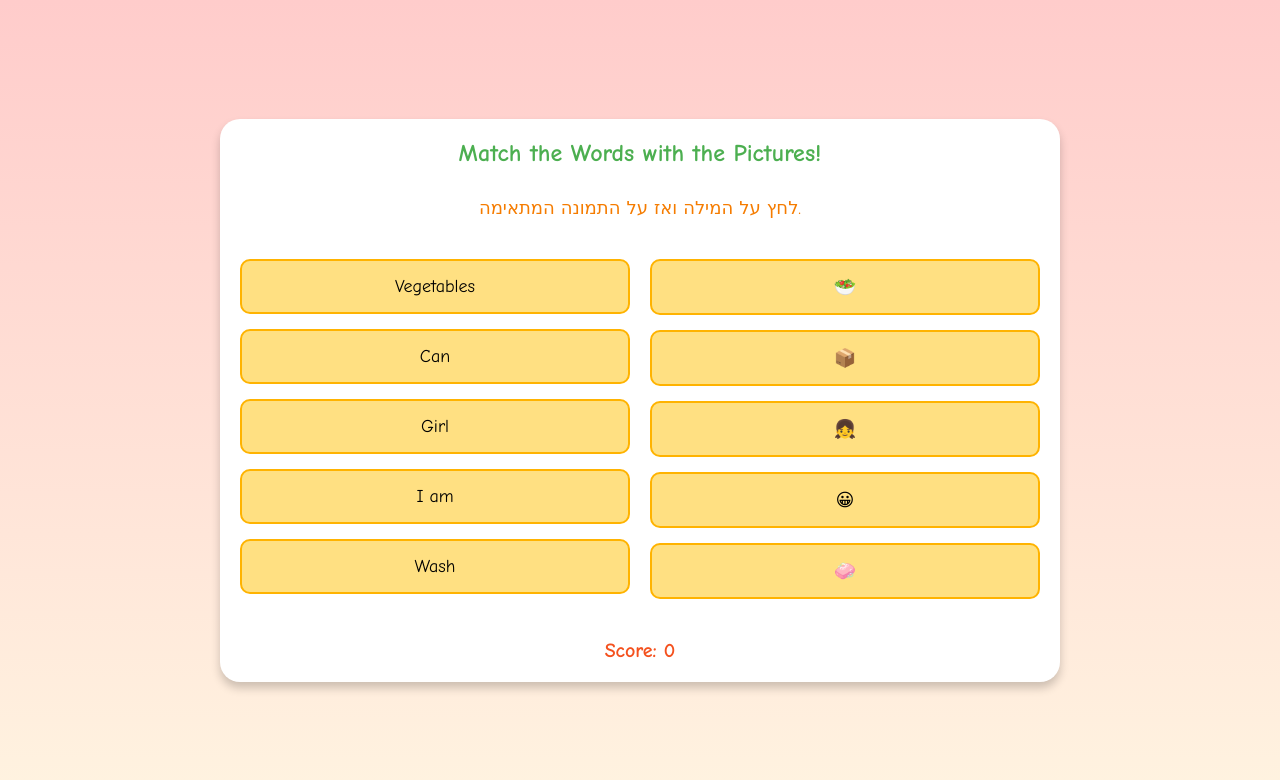
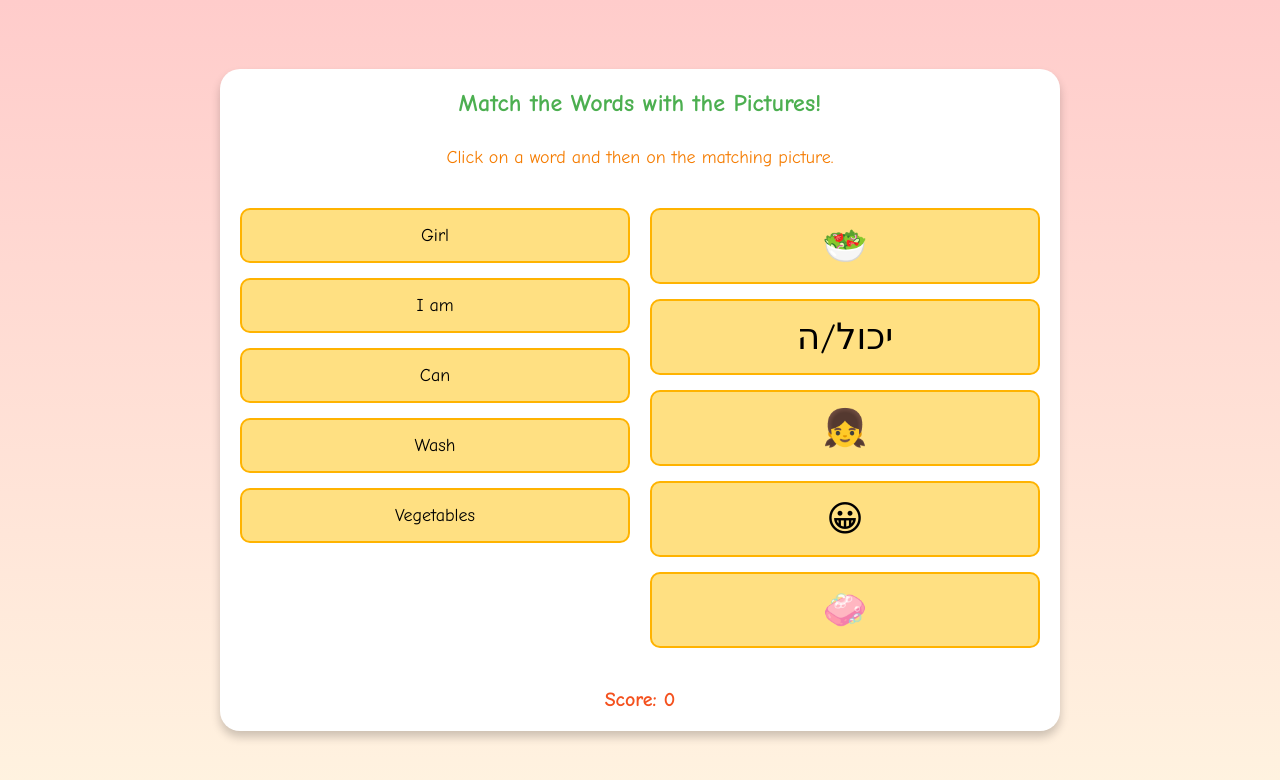
Before and after one commit to ShayAbra1/AdiLearningEnglish, a plain HTML site: page index.html in a window 1280 px wide. Drawn offline with Linux system fonts and the light colour scheme.

Commit message:
index.html

```diff
--- a/index.html
+++ b/index.html
@@ -56,6 +56,9 @@
       cursor: pointer;
       transition: transform 0.2s;
     }
+    .image {
+      font-size: 36px; /* פי 2 מהמקורי */
+    }
     .word:hover, .image:hover {
       background: #ffd54f;
       transform: scale(1.1);
@@ -79,17 +82,17 @@
 
 <div class="container">
   <div class="header">Match the Words with the Pictures!</div>
-  <div class="instructions">לחץ על המילה ואז על התמונה המתאימה.</div>
+  <div class="instructions">Click on a word and then on the matching picture.</div>
   <div class="words">
-    <div class="word" data-match="1">Vegetables</div>
-    <div class="word" data-match="2">Can</div>
     <div class="word" data-match="3">Girl</div>
     <div class="word" data-match="4">I am</div>
+    <div class="word" data-match="2">Can</div>
     <div class="word" data-match="5">Wash</div>
+    <div class="word" data-match="1">Vegetables</div>
   </div>
   <div class="images">
     <div class="image" data-match="1">&#x1F957;</div> <!-- Salad Emoji -->
-    <div class="image" data-match="2">&#x1F4E6;</div> <!-- Can Emoji -->
+    <div class="image" data-match="2">יכול/ה</div> <!-- Text in Hebrew -->
     <div class="image" data-match="3">&#x1F467;</div> <!-- Girl Emoji -->
     <div class="image" data-match="4">&#x1F600;</div> <!-- Smiling Face Emoji -->
     <div class="image" data-match="5">&#x1F9FC;</div> <!-- Soap Emoji -->
```
